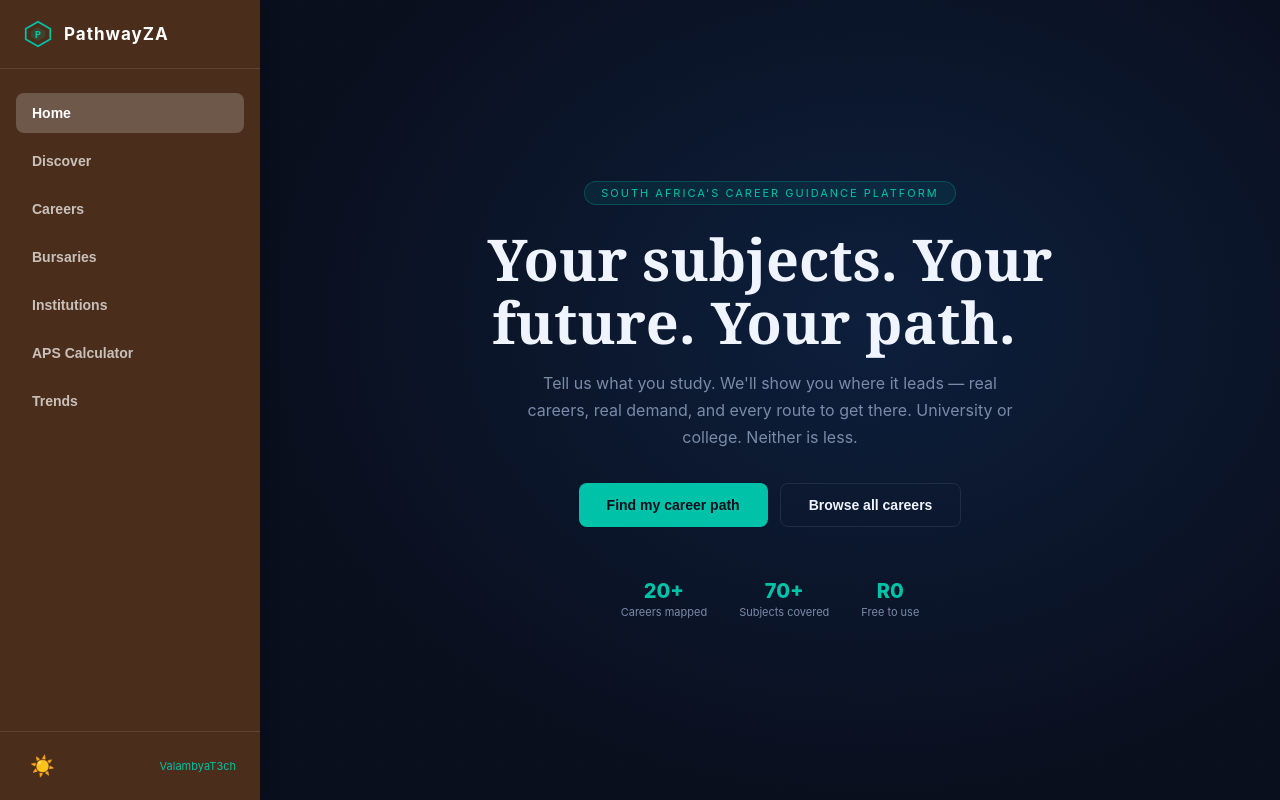
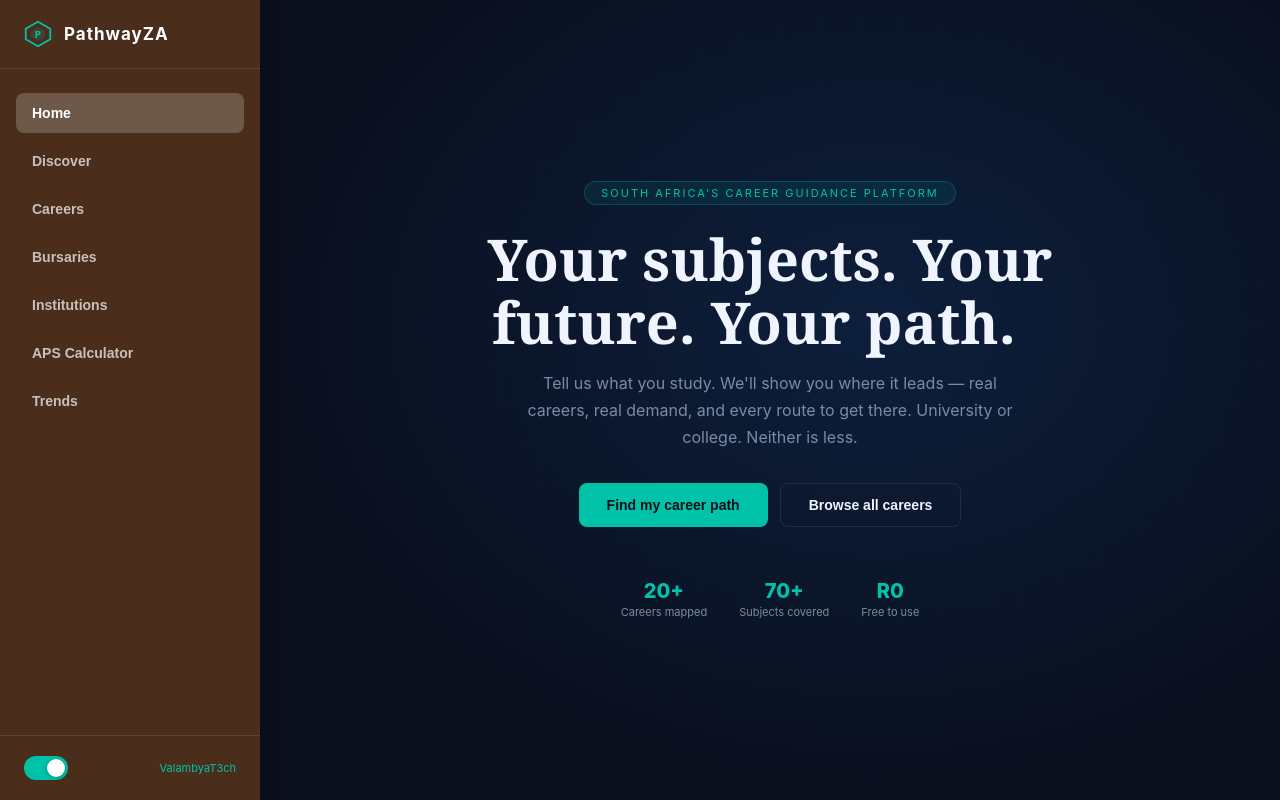
Before and after one commit to ngobeni2302-alt/PathWayZA, a React (Vite) app: page / in a window 1280 px wide. Built offline with nearby package versions, Linux system fonts and the light colour scheme.

Commit message:
Adjustments to the Apscalculator

```diff
--- a/PathwayZA.jsx
+++ b/PathwayZA.jsx
@@ -343,11 +343,37 @@ const PATH_META = {
 
 function ThemeToggle({ dark, setDark }) {
   return (
-    <button onClick={() => setDark(d => !d)} title={dark ? "Switch to Light Mode" : "Switch to Dark Mode"} style={{
-      background: "none", border: "none", cursor: "pointer",
-      fontSize: 20, lineHeight: 1, padding: "4px 6px", borderRadius: 8,
-    }}>
-      {dark ? "☀️" : "🌙"}
+    <button
+      onClick={() => setDark(d => !d)}
+      title={dark ? "Switch to Light Mode" : "Switch to Dark Mode"}
+      style={{
+        width: 44,
+        height: 24,
+        borderRadius: 12,
+        background: dark ? "#00C2A8" : "#94A3B8",
+        position: "relative",
+        cursor: "pointer",
+        transition: "background 0.3s ease",
+        border: "none",
+        padding: 0,
+        outline: "none",
+        display: "flex",
+        alignItems: "center"
+      }}
+    >
+      <div
+        style={{
+          width: 18,
+          height: 18,
+          borderRadius: "50%",
+          background: "#FFFFFF",
+          position: "absolute",
+          top: 3,
+          left: dark ? 23 : 3,
+          transition: "left 0.25s cubic-bezier(0.4, 0, 0.2, 1)",
+          boxShadow: "0 1px 4px rgba(0,0,0,0.3)"
+        }}
+      />
     </button>
   );
 }
@@ -510,7 +536,7 @@ function CareerModal({ career, onClose, T, dark }) {
           {career.paths.map((p, i) => <PathBadge key={i} path={p} T={T} dark={dark} />)}
         </div>
 
-        <div style={{ display: "grid", gridTemplateColumns: "1fr 1fr", gap: 16 }}>
+        <div className="modal-grid">
           <div>
             <h3 style={{ color: T.chalk, fontSize: 13, marginBottom: 8, fontWeight: 700 }}>Bursaries & Funding</h3>
             {career.bursaries.map(b => (
@@ -1169,10 +1195,12 @@ function InstitutionsPage({ T, dark }) {
                 {report.course.name}
               </p>
 
-              <div style={{
-                display: "grid", gridTemplateColumns: "1fr 1fr", gap: 16,
-                borderTop: `1px solid ${T.border}`, paddingTop: 20, textAlign: "left"
-              }}>
+              <div
+                className="report-grid"
+                style={{
+                  borderTop: `1px solid ${T.border}`, paddingTop: 20, textAlign: "left"
+                }}
+              >
                 <div>
                   <span style={{ fontSize: 11, color: T.muted, display: "block" }}>INSTITUTION</span>
                   <span style={{ fontSize: 14, color: T.chalk, fontWeight: 700 }}>{report.institution.name}</span>
@@ -1506,10 +1534,13 @@ function ApsCalculatorPage({ T, dark }) {
       <div style={{ display: "grid", gridTemplateColumns: "1.2fr 1fr", gap: 28 }} className="calculator-layout">
 
         {/* Left Form: Inputs */}
-        <div style={{
-          background: T.navyCard, border: `1px solid ${T.border}`,
-          borderRadius: 16, padding: "24px 28px", boxShadow: "0 8px 30px rgba(0,0,0,0.2)"
-        }}>
+        <div
+          className="calculator-card"
+          style={{
+            background: T.navyCard, border: `1px solid ${T.border}`,
+            borderRadius: 16, boxShadow: "0 8px 30px rgba(0,0,0,0.2)"
+          }}
+        >
           <h3 style={{ fontSize: 18, color: T.chalk, fontWeight: 700, marginBottom: 12 }}>Enter Your Marks</h3>
 
           <div style={{ marginBottom: 16 }}>
@@ -1540,12 +1571,13 @@ function ApsCalculatorPage({ T, dark }) {
 
           <div style={{ display: "flex", flexDirection: "column", gap: 10, marginBottom: 20 }}>
             {subjects.map((sub, idx) => (
-              <div key={idx} style={{ display: "flex", gap: 10, alignItems: "center" }}>
+              <div key={idx} className="subject-row">
                 <select
                   value={sub.name}
                   onChange={e => handleSubjectChange(idx, "name", e.target.value)}
+                  className="subject-select"
                   style={{
-                    flex: 2, padding: "10px 14px", borderRadius: 8,
+                    padding: "10px 14px", borderRadius: 8,
                     background: dark ? `${T.slate}88` : "#fff", color: T.chalk,
                     border: `1px solid ${T.border}`, outline: "none", fontSize: 14
                   }}
@@ -1562,8 +1594,9 @@ function ApsCalculatorPage({ T, dark }) {
                   min="0"
                   max="100"
                   onChange={e => handleSubjectChange(idx, "mark", e.target.value)}
+                  className="subject-input"
                   style={{
-                    width: 70, padding: "10px 10px", borderRadius: 8, textAlign: "center",
+                    padding: "10px 10px", borderRadius: 8, textAlign: "center",
                     background: dark ? `${T.slate}88` : "#fff", color: T.chalk,
                     border: `1px solid ${T.border}`, outline: "none", fontSize: 14
                   }}
@@ -1693,7 +1726,7 @@ function ApsCalculatorPage({ T, dark }) {
                             border: `1px solid ${T.border}`, borderRadius: 8, padding: "10px 12px",
                             display: "flex", justifyContent: "space-between", alignItems: "center"
                           }}>
-                            <div>
+                            <div style={{ flex: 1, minWidth: 0, marginRight: 8 }}>
                               <span style={{ fontSize: 13, color: T.chalk, fontWeight: 600 }}>{course.name}</span>
                               <span style={{ fontSize: 11, color: T.muted, display: "block", marginTop: 2 }}>
                                 NQF Level {course.nqf_level} • SAQA ID: {course.saqa_id}
@@ -1744,9 +1777,23 @@ function ApsCalculatorPage({ T, dark }) {
 
 // ── APP ───────────────────────────────────────────────────────────────────────
 export default function App() {
-  const [page, setPage] = useState("Home");
-  const [dark, setDark] = useState(true);
+  const [page, setPage] = useState(() => {
+    const saved = localStorage.getItem("pathway_page");
+    return saved && ["Home", "Discover", "Careers", "Bursaries", "Institutions", "APS Calculator", "Trends"].includes(saved) ? saved : "Home";
+  });
+  const [dark, setDark] = useState(() => {
+    const saved = localStorage.getItem("pathway_dark");
+    return saved !== null ? saved === "true" : true;
+  });
   const [sidebarOpen, setSidebarOpen] = useState(false);
+
+  useEffect(() => {
+    localStorage.setItem("pathway_page", page);
+  }, [page]);
+
+  useEffect(() => {
+    localStorage.setItem("pathway_dark", dark);
+  }, [dark]);
   const T = dark ? DARK : LIGHT;
 
   const pageHeader = (title, sub) => (
--- a/src/index.css
+++ b/src/index.css
@@ -218,3 +218,73 @@ body {
     grid-template-columns: 1fr !important;
   }
 }
+
+/* Responsive Subject Selection Rows */
+.subject-row {
+  display: flex;
+  gap: 10px;
+  align-items: center;
+}
+
+.subject-select {
+  flex: 2;
+  min-width: 0;
+}
+
+.subject-input {
+  width: 70px;
+}
+
+@media (max-width: 480px) {
+  .subject-row {
+    flex-wrap: wrap;
+    gap: 8px;
+    padding-bottom: 12px;
+    border-bottom: 1px solid rgba(255, 255, 255, 0.08);
+  }
+  .subject-select {
+    flex: 1 1 100%;
+  }
+  .subject-input {
+    flex: 1;
+  }
+}
+
+/* Card Padding Adjustments on Mobile */
+.calculator-card {
+  padding: 24px 28px;
+}
+
+@media (max-width: 480px) {
+  .calculator-card {
+    padding: 16px 14px !important;
+  }
+}
+
+/* Institutions Validator Report Grid */
+.report-grid {
+  display: grid;
+  grid-template-columns: 1fr 1fr;
+  gap: 16px;
+}
+
+@media (max-width: 480px) {
+  .report-grid {
+    grid-template-columns: 1fr;
+    gap: 12px;
+  }
+}
+
+/* Career Modal Funding Grid */
+.modal-grid {
+  display: grid;
+  grid-template-columns: 1fr 1fr;
+  gap: 16px;
+}
+
+@media (max-width: 480px) {
+  .modal-grid {
+    grid-template-columns: 1fr;
+    gap: 12px;
+  }
+}
```
Also changed, not shown: qrcode.png, 5 other files (tests, documents, lock files or other folders).
